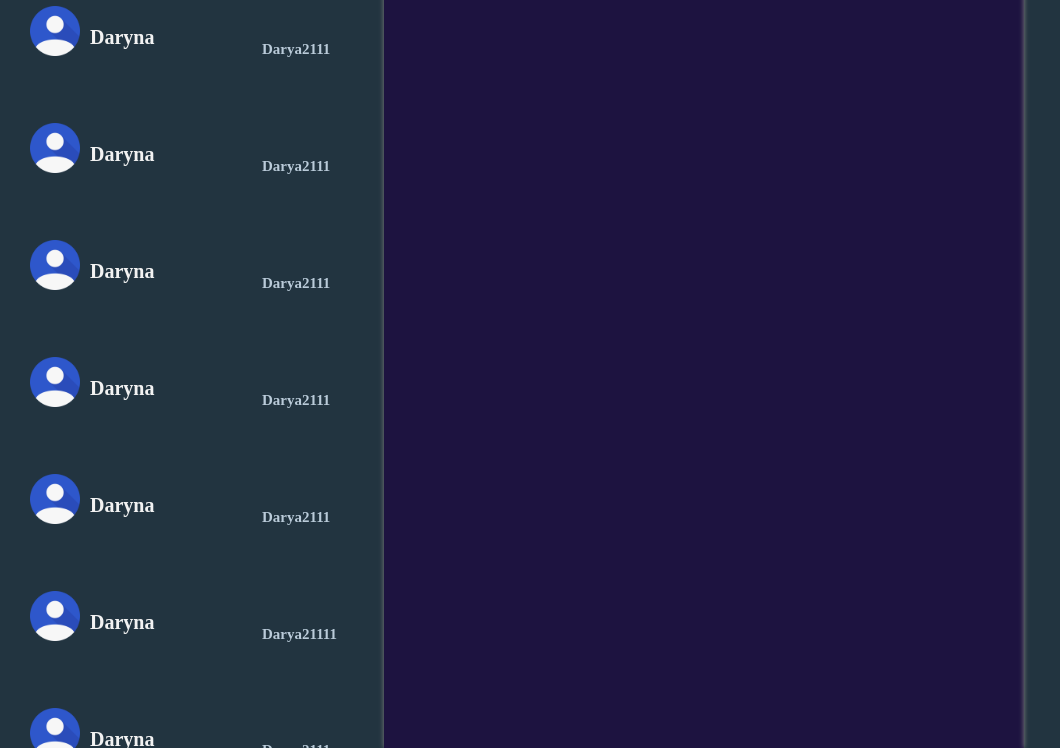
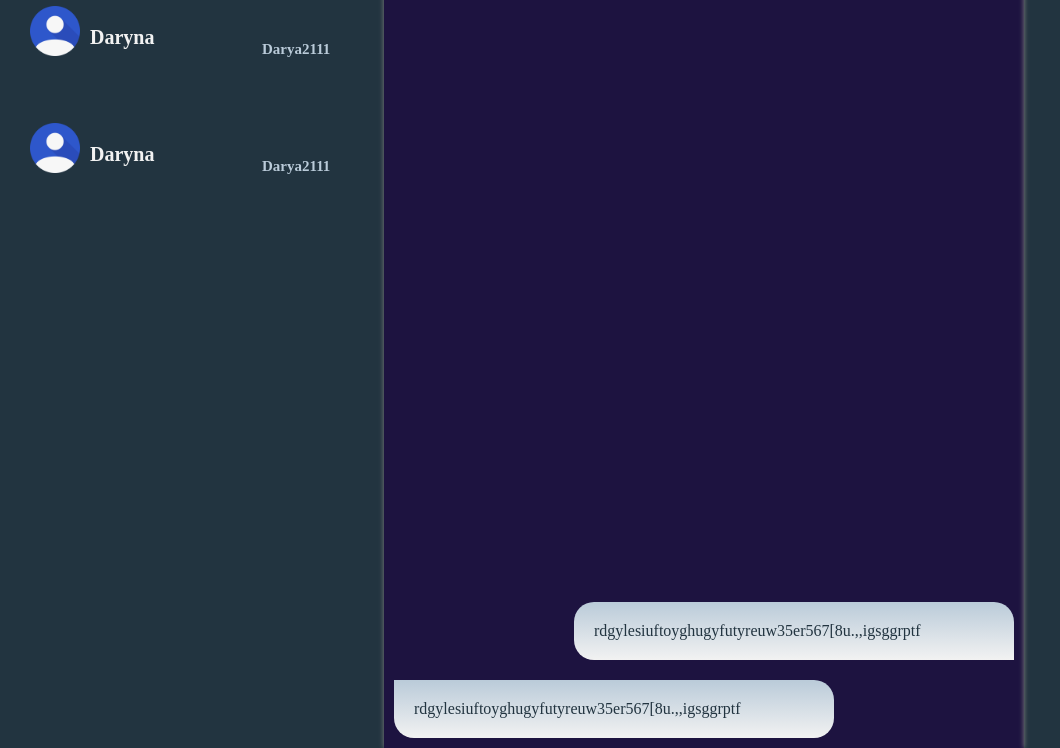
Before and after one commit to OleksandrTsybrivskyi/Connectior, a Flask app: template connectior/templates/messanger.html in a window 1280 px wide. Shown: the part 499-1247 px from the top of the page, without its empty margins (0-1060 px from the left). Run offline with Flask 3, Linux system fonts and the light colour scheme; the template is opened without the code that fills it, so the values that code supplies are empty.

Commit message:
feat(message style)

```diff
--- a/connectior/static/css/style.css
+++ b/connectior/static/css/style.css
@@ -29,6 +29,8 @@ body, html{
 }
 
 #chat{
+    display: flex;
+    flex-direction: column-reverse;
     background-color: var(--haiti);
     box-shadow: grey 0 0 5px;
     height:calc(100% - 70px);
@@ -179,3 +181,24 @@ label{
     margin: 20px 4%;
     padding: 1%;
 }
+
+.message *{
+    word-break: break-all;
+    text-align: justify;
+    padding: 20px;
+    background-image: linear-gradient(var(--casper), var(--concrete));
+    width: 400px;
+    margin: 10px;
+    color:var(--maringova_bruise) ;
+}
+.left{
+    float:left;
+    border-radius:0 20px 20px 20px;
+}
+.right{
+    float:right;
+    border-radius:20px 20px 0 20px;
+}
+.message{
+    width: 100%;
+}
--- a/connectior/templates/messanger.html
+++ b/connectior/templates/messanger.html
@@ -3,11 +3,11 @@
 <head>
     <meta charset="UTF-8">
     <title>home</title>
-    <link rel="stylesheet" href="../../static/css/style.css">
+    <link rel="stylesheet" href="../static/css/style.css">
 
 </head>
     <body>
-        <script src="../../static/script.js"></script>
+        <script src="../static/script.js"></script>
         <div id="header">
 
         </div>
@@ -15,7 +15,7 @@
             <input type="text" name="search" id="search" value="Search">
             <div id="chats_conteiner">
                 <div class="chat_conversation">
-                    <img src="../../static/imgs/user_icon.png" class="chat_conversation_img" alt="">
+                    <img src="../static/imgs/user_icon.png" class="chat_conversation_img" alt="">
                     <h3 class="chat_conversation_name">Daryna</h3>
                 <h6 class="chat_conversation_nickname">
                     Darya2111
@@ -23,7 +23,7 @@
             </div>
 
                 <div class="chat_conversation">
-                    <img src="../../static/imgs/user_icon.png" class="chat_conversation_img" alt="">
+                    <img src="../static/imgs/user_icon.png" class="chat_conversation_img" alt="">
                     <h3 class="chat_conversation_name">Daryna</h3>
                 <h6 class="chat_conversation_nickname">
                     Darya2111
@@ -31,7 +31,7 @@
             </div>
 
                 <div class="chat_conversation">
-                    <img src="../../static/imgs/user_icon.png" class="chat_conversation_img" alt="">
+                    <img src="../static/imgs/user_icon.png" class="chat_conversation_img" alt="">
                     <h3 class="chat_conversation_name">Daryna</h3>
                 <h6 class="chat_conversation_nickname">
                     Darya2111
@@ -39,7 +39,7 @@
             </div>
 
                 <div class="chat_conversation">
-                    <img src="../../static/imgs/user_icon.png" class="chat_conversation_img" alt="">
+                    <img src="../static/imgs/user_icon.png" class="chat_conversation_img" alt="">
                     <h3 class="chat_conversation_name">Daryna</h3>
                 <h6 class="chat_conversation_nickname">
                     Darya2111
@@ -47,55 +47,7 @@
             </div>
 
                 <div class="chat_conversation">
-                    <img src="../../static/imgs/user_icon.png" class="chat_conversation_img" alt="">
-                    <h3 class="chat_conversation_name">Daryna</h3>
-                <h6 class="chat_conversation_nickname">
-                    Darya2111
-                </h6>
-            </div>
-
-                <div class="chat_conversation">
-                    <img src="../../static/imgs/user_icon.png" class="chat_conversation_img" alt="">
-                    <h3 class="chat_conversation_name">Daryna</h3>
-                <h6 class="chat_conversation_nickname">
-                    Darya2111
-                </h6>
-            </div>
-
-                <div class="chat_conversation">
-                    <img src="../../static/imgs/user_icon.png" class="chat_conversation_img" alt="">
-                    <h3 class="chat_conversation_name">Daryna</h3>
-                <h6 class="chat_conversation_nickname">
-                    Darya2111
-                </h6>
-            </div>
-
-                <div class="chat_conversation">
-                    <img src="../../static/imgs/user_icon.png" class="chat_conversation_img" alt="">
-                    <h3 class="chat_conversation_name">Daryna</h3>
-                <h6 class="chat_conversation_nickname">
-                    Darya2111
-                </h6>
-            </div>
-
-                <div class="chat_conversation">
-                    <img src="../../static/imgs/user_icon.png" class="chat_conversation_img" alt="">
-                    <h3 class="chat_conversation_name">Daryna</h3>
-                <h6 class="chat_conversation_nickname">
-                    Darya21111
-                </h6>
-            </div>
-
-                <div class="chat_conversation">
-                    <img src="../../static/imgs/user_icon.png" class="chat_conversation_img" alt="">
-                    <h3 class="chat_conversation_name">Daryna</h3>
-                <h6 class="chat_conversation_nickname">
-                    Darya2111
-                </h6>
-            </div>
-
-                <div class="chat_conversation">
-                    <img src="../../static/imgs/user_icon.png" class="chat_conversation_img" alt="">
+                    <img src="../static/imgs/user_icon.png" class="chat_conversation_img" alt="">
                     <h3 class="chat_conversation_name">Daryna</h3>
                 <h6 class="chat_conversation_nickname">
                     Darya2111
@@ -107,8 +59,12 @@
         </div>
 
         <div id="chat">
+            <div class="message">
+            <div class="left">rdgylesiuftoyghugyfutyreuw35er567[8u.,,igsggrptf</div></div>
+            <div class="message">
+            <div class="right">rdgylesiuftoyghugyfutyreuw35er567[8u.,,igsggrptf</div></div>
+        </div>
 
-        </div>
         <div id="setting">
 
         </div>
```
Also changed, not shown: connectior/templates/register.html (+7 -5 lines).
